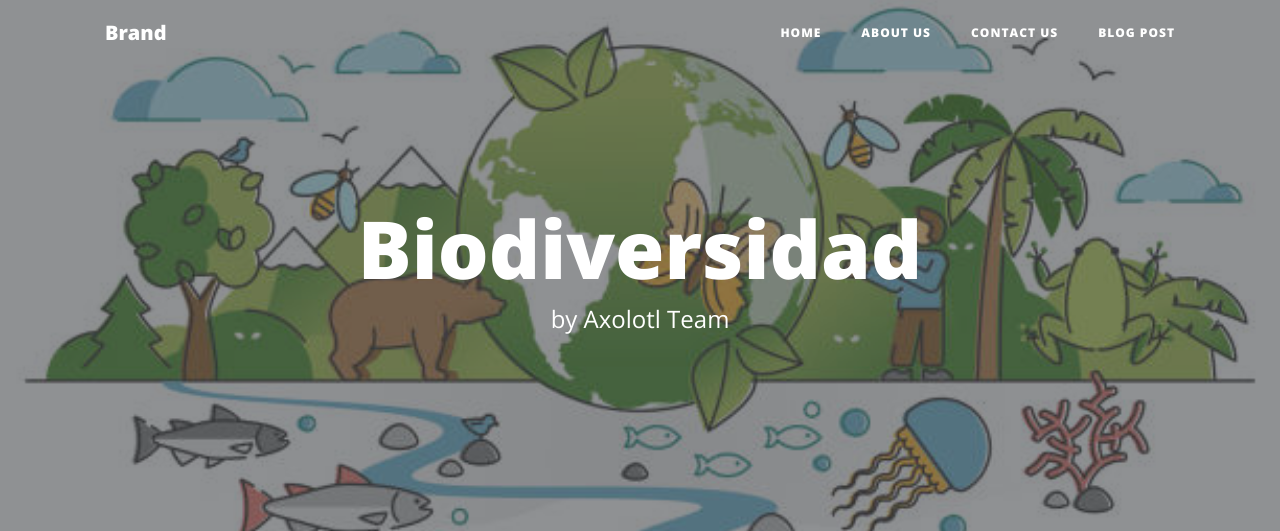
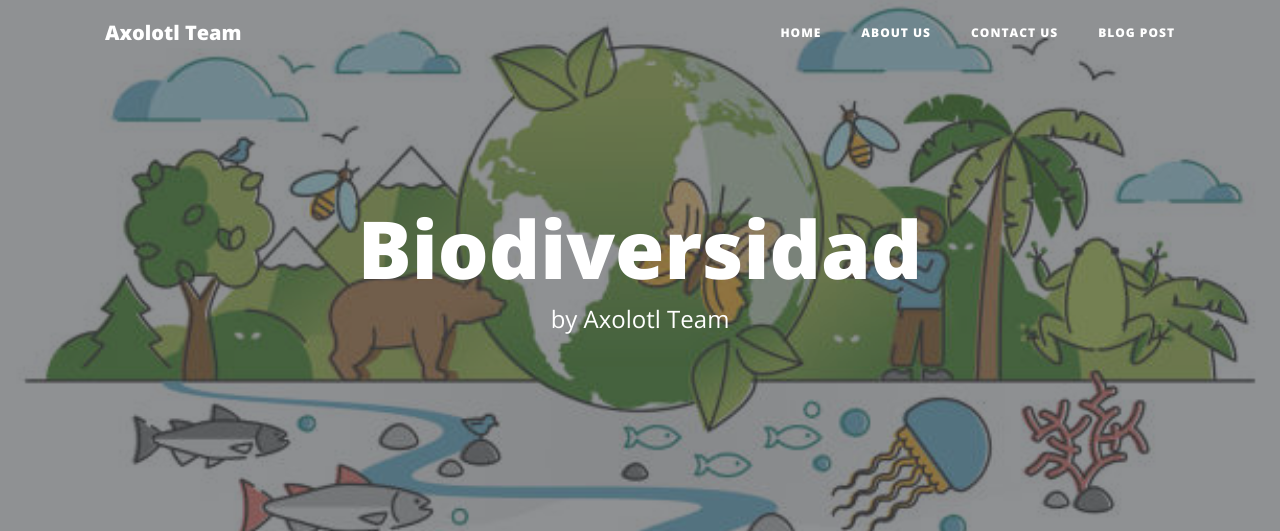
Before and after one commit to iscRamirezAbril/Biodiversidad, a PHP site: page / in a window 1280 px wide. Shown: the top 531 px of the page. Run offline with PHP 8.4, Linux system fonts and the light colour scheme.

Commit message:
Cambios en encabezado

```diff
--- a/index.php
+++ b/index.php
@@ -4,7 +4,7 @@
 <head>
     <meta charset="utf-8">
     <meta name="viewport" content="width=device-width, initial-scale=1.0, shrink-to-fit=no">
-    <title>Home - Brand</title>
+    <title>Home - Axolotl Team</title>
     <link rel="stylesheet" href="assets/bootstrap/css/bootstrap.min.css">
     <link rel="stylesheet" href="https://fonts.googleapis.com/css?family=Open+Sans:300italic,400italic,600italic,700italic,800italic,400,300,600,700,800">
     <link rel="stylesheet" href="https://fonts.googleapis.com/css?family=Lora:400,700,400italic,700italic">
@@ -13,7 +13,7 @@
 
 <body>
     <nav class="navbar navbar-light navbar-expand-lg fixed-top" id="mainNav">
-        <div class="container"><a class="navbar-brand" href="index.php">Brand</a><button data-toggle="collapse" data-target="#navbarResponsive" class="navbar-toggler" aria-controls="navbarResponsive" aria-expanded="false" aria-label="Toggle navigation"><i class="fa fa-bars"></i></button>
+        <div class="container"><a class="navbar-brand" href="index.php">Axolotl Team</a><button data-toggle="collapse" data-target="#navbarResponsive" class="navbar-toggler" aria-controls="navbarResponsive" aria-expanded="false" aria-label="Toggle navigation"><i class="fa fa-bars"></i></button>
             <div class="collapse navbar-collapse" id="navbarResponsive">
                 <ul class="navbar-nav ml-auto">
                     <li class="nav-item"><a class="nav-link" href="index.php">Home</a></li>
```
